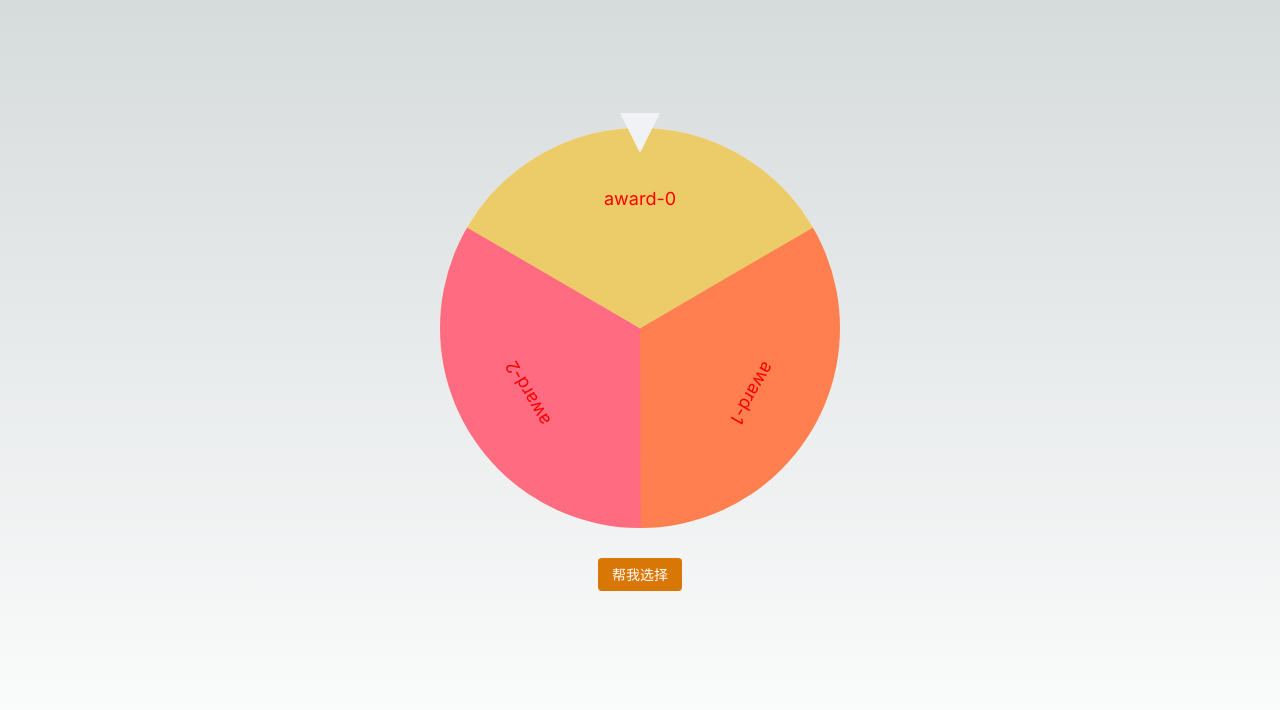
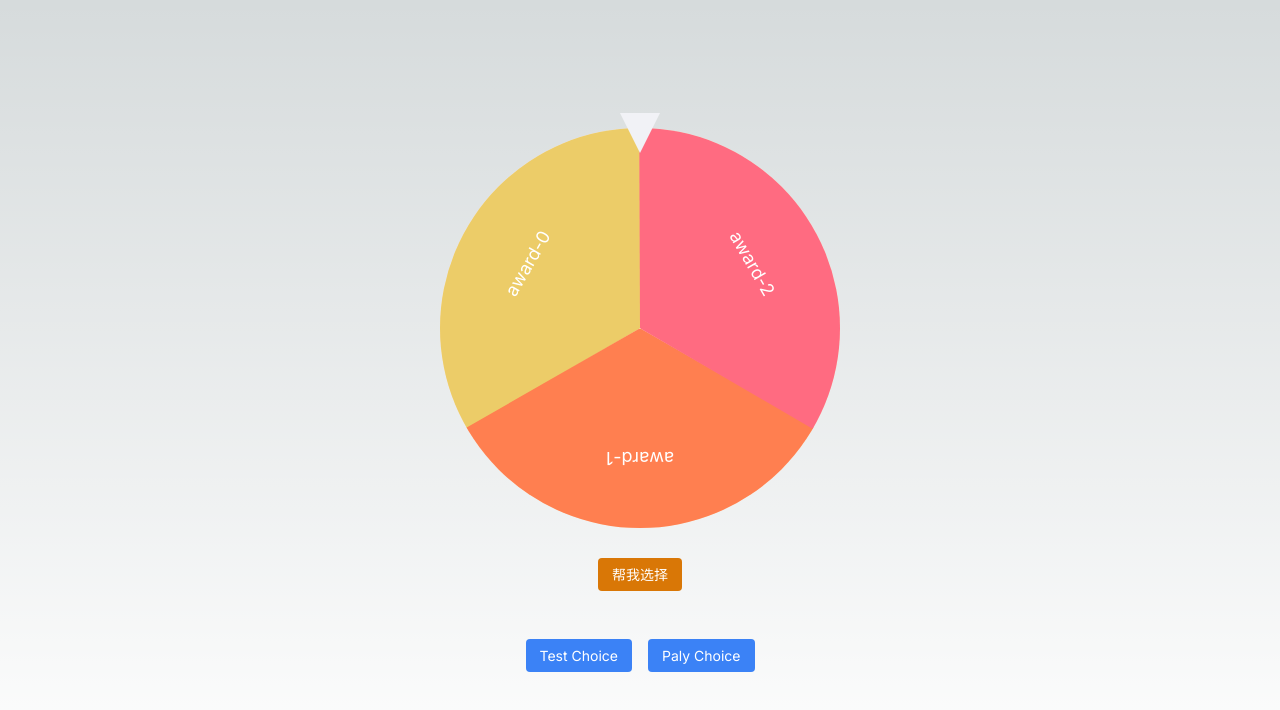
Before and after one commit to fhvknb/gallery, a Next.js app: page /wheelchoice in a window 1280 px wide. Shown: the top 710 px of the page. Built offline with nearby package versions, Linux system fonts and the light colour scheme.

Commit message:
'update_2024年9月26日19:49:51'

```diff
--- a/app/wheelchoice/page.tsx
+++ b/app/wheelchoice/page.tsx
@@ -13,8 +13,25 @@ import WheelChoice from "@/components/WheelChoice/Index";
 
 import "./page.css";
 
-export default function Page() {
-  const data = [
+const _presetData = {
+  play: [
+    {
+      text: "玩1次",
+      icon: "icon",
+      weight: 1,
+    },
+    {
+      text: "玩2次",
+      icon: "icon",
+      weight: 1,
+    },
+    {
+      text: "玩3次",
+      icon: "icon",
+      weight: 1,
+    },
+  ],
+  test: [
     {
       text: "award-0",
       icon: "icon",
@@ -30,18 +47,40 @@ export default function Page() {
       icon: "icon",
       weight: 1,
     },
-    // {
-    //   text: "award-0",
-    //   icon: "icon",
-    // },
-    // {
-    //   text: "award-0",
-    //   icon: "icon",
-    // },
-  ];
+  ],
+};
+
+type ChoiceType = keyof typeof _presetData;
+
+export default function Page() {
+  const [data, setData] = useState<any[]>([]);
+
+  const changeWheelData = (type: ChoiceType) => {
+    setData(_presetData[type]);
+  };
+
+  useEffect(() => {
+    setData(_presetData["test"]);
+  }, []);
+
   return (
     <main className="flex min-h-screen flex-col items-center justify-between p-32">
       <WheelChoice choices={data} />
+      <div>
+        <button
+          className="inline-block py-1.5 px-3.5  text-white bg-blue-500 rounded  choice-btn "
+          onClick={() => changeWheelData("test")}
+        >
+          Test Choice
+        </button>
+
+        <button
+          className="inline-block py-1.5 px-3.5 text-white bg-blue-500 rounded ml-4 choice-btn"
+          onClick={() => changeWheelData("play")}
+        >
+          Paly Choice
+        </button>
+      </div>
     </main>
   );
 }
--- a/components/WheelChoice/Index.tsx
+++ b/components/WheelChoice/Index.tsx
@@ -50,7 +50,7 @@ const WheelChoice = function (props: Props) {
   const [spinning, setSpinning] = useState<boolean>(false);
 
   const wheelRef = useRef<HTMLDivElement | null>(null);
-  const nextDegeree = useRef<number>(0);
+  const endDeg = useRef<number>(0);
 
   const sliceNum = choices.length;
 
@@ -58,6 +58,7 @@ const WheelChoice = function (props: Props) {
     const item: ReactNode[] = [];
     const degree = 360 / sliceNum;
     const calcDeg = 180 - degree;
+    if (!sliceNum) return;
     // console.log(calcDeg);
     if (calcDeg < 0) {
       return (
@@ -84,7 +85,7 @@ const WheelChoice = function (props: Props) {
             className="slice"
             key={`slice_k${i}`}
             style={{
-              transform: `translateY(-50%) rotate(${180 * i}deg)`,
+              transform: `translateY(-50%) rotate(-${180 * i}deg)`,
               backgroundColor: color,
               width: "100%",
               height: "100%",
@@ -106,7 +107,7 @@ const WheelChoice = function (props: Props) {
             className="slice"
             key={`slice_k${i}`}
             style={{
-              transform: `rotate(${degree * i}deg)`,
+              transform: `rotate(-${degree * i + degree / 2}deg)`,
               backgroundColor: color,
               width: 500,
               height: rectH * 2,
@@ -133,7 +134,7 @@ const WheelChoice = function (props: Props) {
             className="slice"
             key={`slice_k${i}`}
             style={{
-              transform: `rotate(${degree * i}deg)`,
+              transform: `rotate(-${degree * i + degree / 2}deg)`,
               backgroundColor: color,
               width: rectW * 2,
               height: 400,
@@ -157,7 +158,6 @@ const WheelChoice = function (props: Props) {
   };
 
   const getChoice = () => {
-    let totalWeight = 0;
     let awardIdx = [];
 
     for (let i = 0; i < sliceNum; i++) {
@@ -181,20 +181,19 @@ const WheelChoice = function (props: Props) {
 
   const calcTargetDegree = () => {
     const targetIdx = getChoice();
-    let addDeg = 360 * 2;
     const sliceDeg = 360 / sliceNum;
     const randomDeg = Math.random() * sliceDeg;
+    const preDeg = Math.floor(endDeg.current / 360) * 360;
+    const targetDeg = 360 * 2 + targetIdx * sliceDeg + randomDeg + preDeg;
 
-    const targetDeg = addDeg + (sliceDeg + sliceDeg * targetIdx);
+    // console.log(targetIdx);
+    // console.log(targetDeg);
 
-    console.log(targetIdx);
-    console.log(targetDeg);
-
-    return targetDeg;
+    return [targetIdx, targetDeg];
   };
 
   const spinWheel = () => {
-    const targetAngle = calcTargetDegree();
+    const [targetIdx, targetAngle] = calcTargetDegree();
 
     // return;
     if (!wheelRef.current) {
@@ -206,9 +205,12 @@ const WheelChoice = function (props: Props) {
 
     setTimeout(() => {
       setSpinning(false);
-      nextDegeree.current = targetAngle;
 
-      console.log("抽奖结束！");
+      endDeg.current = targetAngle;
+      window.alert(
+        `已为您自动选择任务--${choices[targetIdx].text}，去完成它吧！🏆🏆🏆`
+      );
+      //   console.log(`::::::成功命中（${choices[targetIdx].text}）号任务`);
     }, 3000);
   };
 
@@ -218,8 +220,6 @@ const WheelChoice = function (props: Props) {
     if (spinning) return;
     spinWheel();
   };
-
-  console.log("////");
 
   return (
     <div className="wheel-box">
@@ -234,7 +234,7 @@ const WheelChoice = function (props: Props) {
 
       <div
         className={`inline-block py-1.5 px-3.5 ${
-          spinning ? "bg-amber-300" : "bg-amber-600"
+          spinning ? "bg-amber-200" : "bg-amber-600"
         }   text-white rounded choice-btn `}
         onClick={choiceHander}
       >
--- a/components/WheelChoice/index.css
+++ b/components/WheelChoice/index.css
@@ -23,7 +23,7 @@
 }
 
 .slice-inner {
-  color: red;
+  color: #fff;
   font-size: 18px;
   text-align: center;
   user-select: none;
```
Also changed, not shown: 3080 other files (tests, documents, lock files or other folders).
